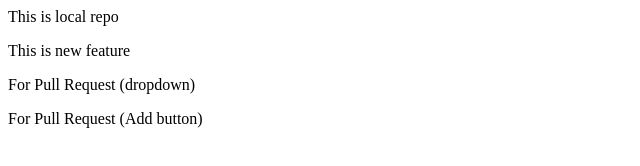
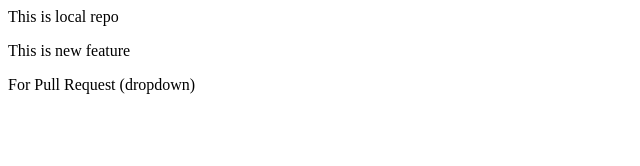
Before and after one commit to Azeem18/localRepo, a plain HTML site: page index.html in a window 1280 px wide. Shown: the whole page, without its empty margins (0-640 px from the left). Drawn offline with Linux system fonts and the light colour scheme.

Commit message:
Remove buton

```diff
--- a/index.html
+++ b/index.html
@@ -1,4 +1,3 @@
 <p>This is local repo</p>
 <p>This is new feature</p>
 <p>For Pull Request (dropdown)</p>
-<p>For Pull Request (Add button)</p>
```
